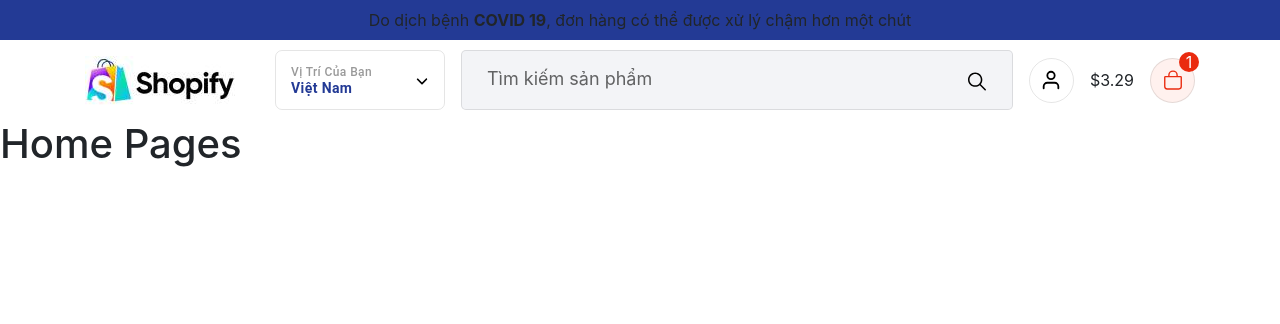
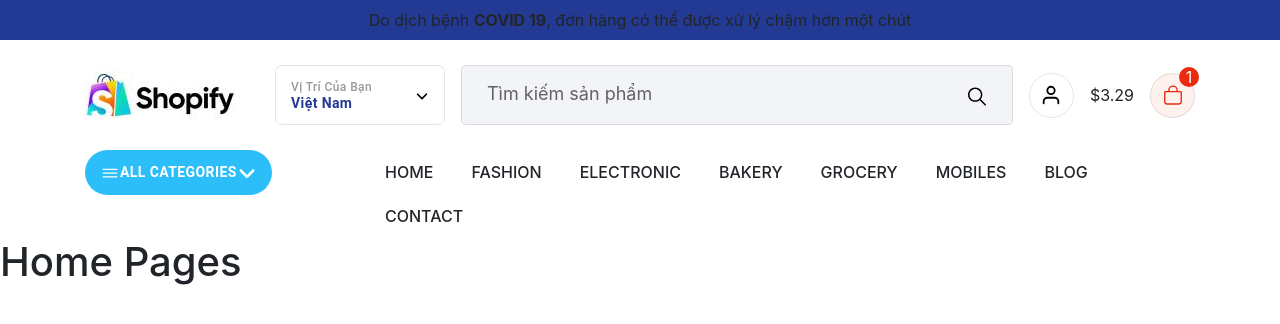
Before and after one commit to huygodne/Full_Stack_E-Commerce, a React (Create React App) app: page / in a window 1280 px wide. Shown: the top 324 px of the page. Built offline with nearby package versions, Linux system fonts and the light colour scheme.

Commit message:
Update 19/3 Video #5

```diff
--- a/src/App.css
+++ b/src/App.css
@@ -14,7 +14,18 @@
   background: #233a95;
 }
 
-.container{
+@media (min-width:1300px) {
+
+  .container,
+  .container-lg,
+  .container-md,
+  .container-sm,
+  .container-xl {
+    max-width: 1200px;
+  }
+}
+
+.container {
   max-width: 90%;
 
 }
@@ -29,18 +40,18 @@
   font-weight: 500;
 }
 
-.headerWrapper .header{
+.headerWrapper .header {
   width: 100%;
   height: auto;
-  padding: 10px 0px;
+  padding: 25px 0px;
 }
 
-.logoWrapper img{
+.logoWrapper img {
   width: 100%;
 
 }
 
-.headerWrapper .header .part2 .countryDrop{
+.headerWrapper .header .part2 .countryDrop {
   width: 170px;
   height: 60px;
   min-width: 170px;
@@ -50,19 +61,19 @@
   padding: 10px 15px !important;
 }
 
-.headerWrapper .header .part2 .countryDrop{
+.headerWrapper .header .part2 .countryDrop {
   text-align: left;
   justify-content: flex-start !important;
 }
 
-.headerWrapper .header .part2 .countryDrop .label{
+.headerWrapper .header .part2 .countryDrop .label {
   font-size: 12px !important;
   text-transform: capitalize !important;
-  color: rgba(0, 0, 0, 0.4) !important ;
+  color: rgba(0, 0, 0, 0.4) !important;
   line-height: 16px;
 }
 
-.headerWrapper .header .part2 .countryDrop .name{
+.headerWrapper .header .part2 .countryDrop .name {
   font-size: 14px !important;
   text-transform: capitalize !important;
   color: #233a95 !important;
@@ -70,11 +81,11 @@
   line-height: 16px
 }
 
-.headerWrapper .header .part2 .countryDrop .span.ml-auto svg{
+.headerWrapper .header .part2 .countryDrop .span.ml-auto svg {
   opacity: 0.7;
 }
 
-header .headerSearch{
+header .headerSearch {
   width: 60%;
   height: 60px;
   background: #f3f4f7;
@@ -84,7 +95,7 @@
   border: 1px solid rgba(0, 0, 0, 0.1);
 }
 
-header .headerSearch input{
+header .headerSearch input {
   background: transparent !important;
   outline: none !important;
   font-size: 18px;
@@ -95,11 +106,11 @@
   padding: 0px 20px !important;
 }
 
-header .headerSearch input::-webkit-input-placeholder{
+header .headerSearch input::-webkit-input-placeholder {
   color: rgba(0, 0, 0, 0.6);
 }
 
-header .headerSearch button{
+header .headerSearch button {
   position: absolute;
   top: 10px;
   right: 15px;
@@ -112,11 +123,11 @@
 
 }
 
-header .headerSearch button svg{
+header .headerSearch button svg {
   font-size: 25px;
 }
 
-header .part3 .circle{
+header .part3 .circle {
   align-items: center;
   justify-content: center;
   min-width: 45px !important;
@@ -127,32 +138,88 @@
   color: #000;
 }
 
-header .part3 .circle svg{
+header .part3 .circle svg {
   font-size: 22px;
 
 }
 
-.cartTab button .price{
+.cartTab button .price {
   font-size: 18px;
   color: rgba(0, 0, 0, 0.8);
   font-weight: 700;
 }
 
-.cartTab button{
+.cartTab button {
   background: #fff1ee !important;
 }
 
-.cartTab button svg{
+.cartTab button svg {
   color: #ea2b0f !important;
 }
 
-.cartTab .count{
+.cartTab .count {
   position: absolute;
   top: -6px;
   right: -4px;
   background: #ea2b0f;
   border-radius: 50%;
-  color:#fff;
+  color: #fff;
   width: 20px;
   height: 20px;
 }
+
+nav .allCatTab {
+  background: #2bbef9;
+  padding: 10px 15px !important;
+  border-radius: 30px;
+}
+
+nav .allCatTab {
+  color: #fff;
+}
+
+nav .allCatTab:hover {
+  background: #2bbef9;
+}
+
+nav .allCatTab .text {
+  font-weight: 600;
+}
+
+nav .allCatTab svg {
+  font-size: 20px !important;
+}
+
+nav .allCatTab .icon1 svg {
+  font-size: 20px !important;
+}
+
+nav .allCatTab .icon2 svg {
+  font-size: 15px !important;
+}
+
+nav .navPart2 ul {
+  margin-bottom: 0px;
+}
+
+nav .navPart2 ul li a {
+  font-size: 16px;
+  font-weight: 500;
+  text-decoration: none;
+  color: rgba(0, 0, 0, 0.7);
+  text-transform: uppercase;
+  display: flex;
+  align-items: center;
+  padding: 10px 15px;
+  transition: all 0.2s ease-in-out;
+  border-radius: 25px;
+}
+
+nav .navPart2 ul li a:hover {
+  background: #f0faff;
+  color: #2bbef9;
+}
+
+nav .navPart2 ul li a svg {
+  font-size: 20px;
+}
--- a/src/components/header/index.js
+++ b/src/components/header/index.js
@@ -3,9 +3,10 @@
 import { FaAngleDown, FaRegCircle, FaRegCircleUser } from 'react-icons/fa6';
 import CountryDropdown from '../countrydropdown';
 import { Button, ButtonBase } from '@mui/material';
-import { IoIosSearch } from 'react-icons/io';
 import { FiUser } from 'react-icons/fi';
 import { IoBagOutline } from 'react-icons/io5';
+import SearchBox from './searchbox';
+import Navigation from './navigation';
 
 const Header = () => {
     return (
@@ -28,12 +29,7 @@
                             <div className='col-sm-10 d-flex align-items-center part2'>
                                 <CountryDropdown />
 
-                                {/* {Header Search Start Here} */}
-                                <div className='headerSearch ml-3 mr-3' >
-                                    <input type='text' placeholder='Tìm kiếm sản phẩm' />
-                                    <Button><IoIosSearch /></Button>
-                                </div>
-                                {/* {Header Search Start Here} */}
+                                <SearchBox />
 
                                 <div className='part3 d-flex align-items-center ml-auto'>
                                     <Button className='circle mr-3'><FiUser /></Button>
@@ -49,6 +45,8 @@
                         </div>
                     </div>
                 </header>
+
+                <Navigation/>
             </div>
         </>
     )
--- /dev/null
+++ b/src/components/header/navigation/index.js
@@ -0,0 +1,53 @@
+import { Button, Link } from '@mui/material';
+import { CiHome } from 'react-icons/ci';
+import { FaAngleDown } from 'react-icons/fa6';
+import { IoIosMenu } from 'react-icons/io';
+
+const Navigation = () => {
+    return (
+        <nav>
+            <div className='container'>
+                <div className='row'>
+                    <div className='col-sm-3 navPart1'>
+                        <Button className='allCatTab align-items-center'>
+                            <span><IoIosMenu className='icon1' /></span>
+                            <span class='text'>ALL CATEGORIES</span>
+                            <span><FaAngleDown className='icon2' /></span>
+                        </Button>
+                    </div>
+
+                    <div className='col-sm-9 navPart2 d-flex align-items-center'>
+                        <ul className='list list-inline ml-auto'>
+                            <li className='list-inline-item'>
+                                <Link to="/">Home</Link>
+                            </li>
+                            <li className='list-inline-item'>
+                                <Link to="/">Fashion</Link>
+                            </li>
+                            <li className='list-inline-item'>
+                                <Link to="/">Electronic</Link>
+                            </li>
+                            <li className='list-inline-item'>
+                                <Link to="/">Bakery</Link>
+                            </li>
+                            <li className='list-inline-item'>
+                                <Link to="/">Grocery</Link>
+                            </li>
+                            <li className='list-inline-item'>
+                                <Link to="/">Mobiles</Link>
+                            </li>
+                            <li className='list-inline-item'>
+                                <Link to="/">Blog</Link>
+                            </li>
+                            <li className='list-inline-item'>
+                                <Link to="/">Contact</Link>
+                            </li>
+                        </ul>
+                    </div>
+                </div>
+            </div>
+        </nav>
+    )
+}
+
+export default Navigation;
--- /dev/null
+++ b/src/components/header/searchbox/index.js
@@ -0,0 +1,13 @@
+import { Button } from '@mui/material';
+import { IoIosSearch } from 'react-icons/io';
+
+const SearchBox = () => {
+    return (
+        <div className='headerSearch ml-3 mr-3' >
+            <input type='text' placeholder='Tìm kiếm sản phẩm' />
+            <Button><IoIosSearch /></Button>
+        </div>
+    )
+}
+
+export default SearchBox;
```
